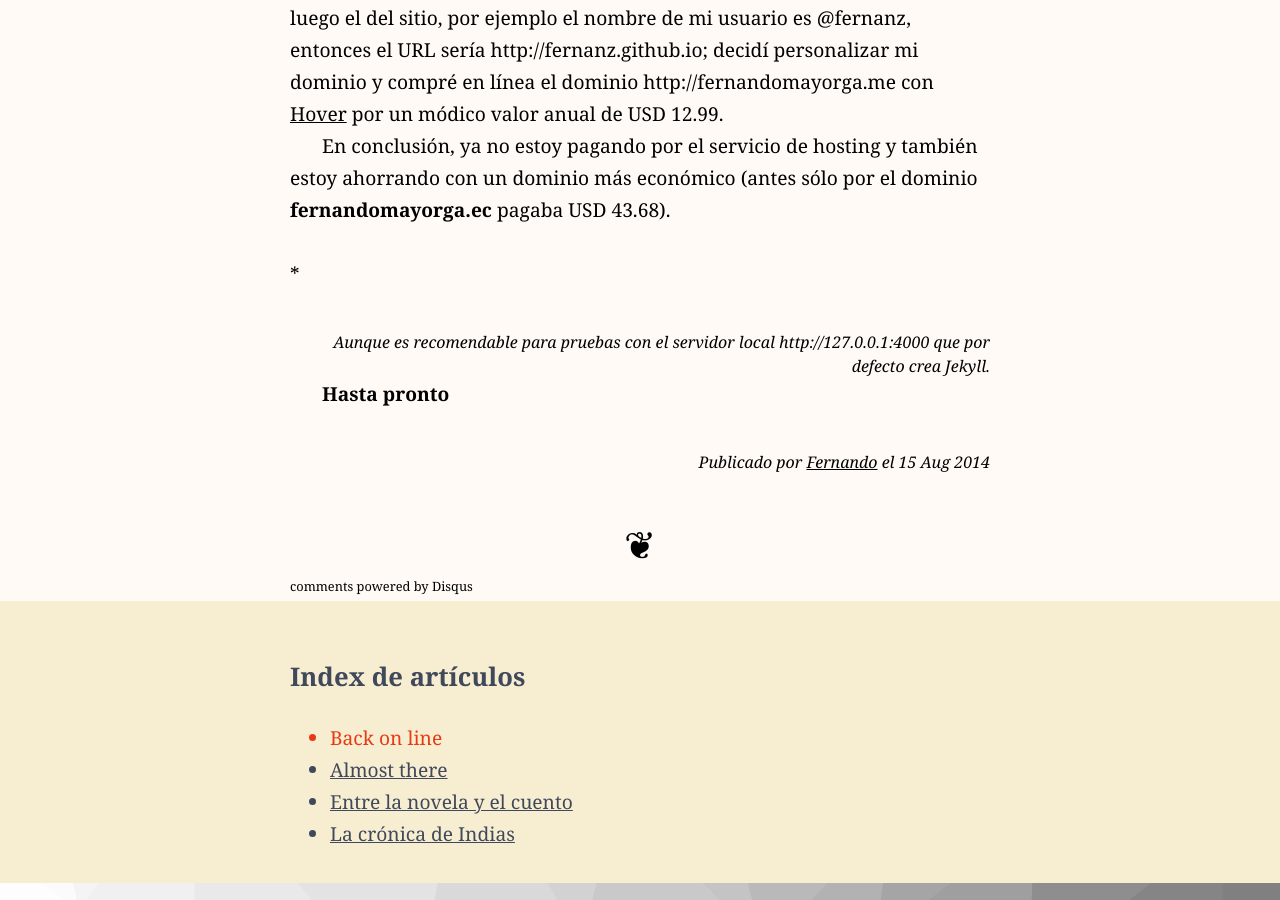
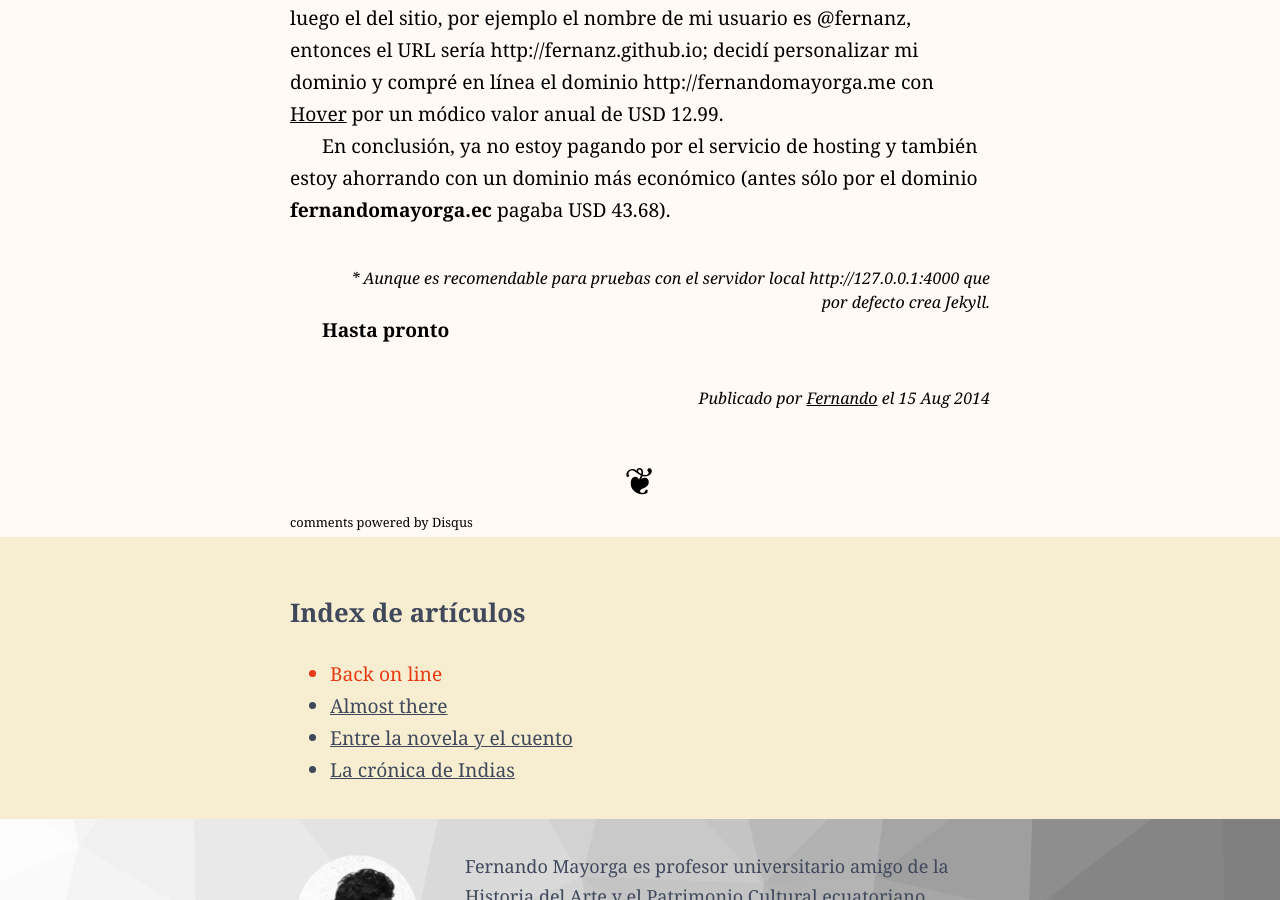
Before and after one commit to fernanz/fernanz.github.io, a Jekyll site: the page built from _posts/2014-08-15-back-on-line.md, in a window 1280 px wide and 900 px high, scrolled down 1364 px. Built offline with Jekyll 4.4.1, drawn with Linux system fonts in a browser that asks for light colours; Markdown is read by kramdown in place of the engine named in the settings; comment, search, counter and statistics services are not loaded.

Commit message:
Ahora sí
Ya pues.

```diff
--- a/_posts/2014-08-15-back-on-line.md
+++ b/_posts/2014-08-15-back-on-line.md
@@ -24,7 +24,7 @@ La <u>tercera</u> razón es que me permite usar el dominio de mi preferencia: Po
 
 En conclusión, ya no estoy pagando por el servicio de hosting y también estoy ahorrando con un dominio más económico (antes sólo por el dominio **fernandomayorga.ec** pagaba USD 43.68).
 
-<br />
-*<small>Aunque es recomendable para pruebas con el servidor local http://127.0.0.1:4000 que por defecto crea Jekyll.</small>
+
+<small>* Aunque es recomendable para pruebas con el servidor local http://127.0.0.1:4000 que por defecto crea Jekyll.</small>
 
 **Hasta pronto**
```
